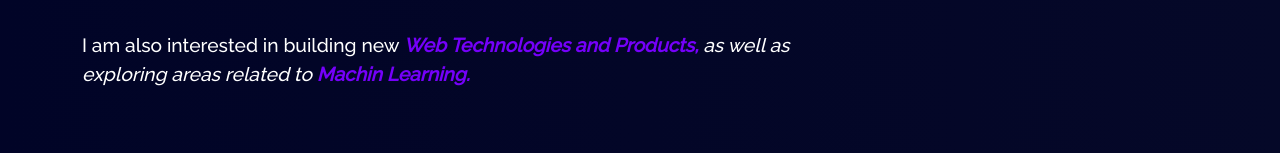
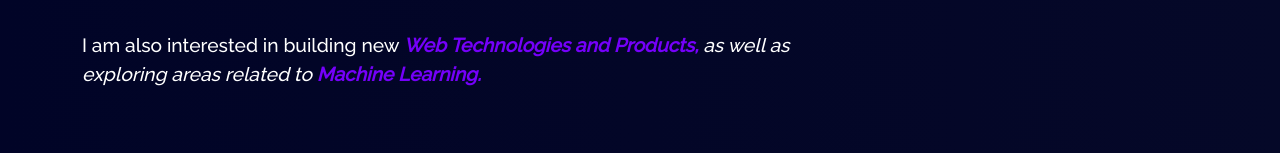
Before and after one commit to hailhydra1/Porfolio, a React (Create React App) app: page / in a window 1280 px wide. Shown: the part 1249-1402 px from the top of the page. Built offline with nearby package versions, Linux system fonts and the light colour scheme.

Commit message:
minor fix

```diff
--- a/src/components/Home/About.jsx
+++ b/src/components/Home/About.jsx
@@ -56,7 +56,7 @@ const About = () => {
                   <i>
                     <b className="yellow"> Web Technologies and Products, </b>
                     as well as exploring areas related to
-                    <b className="yellow"> Machin Learning.</b>
+                    <b className="yellow"> Machine Learning.</b>
                   </i>
                   <br />
 
```
